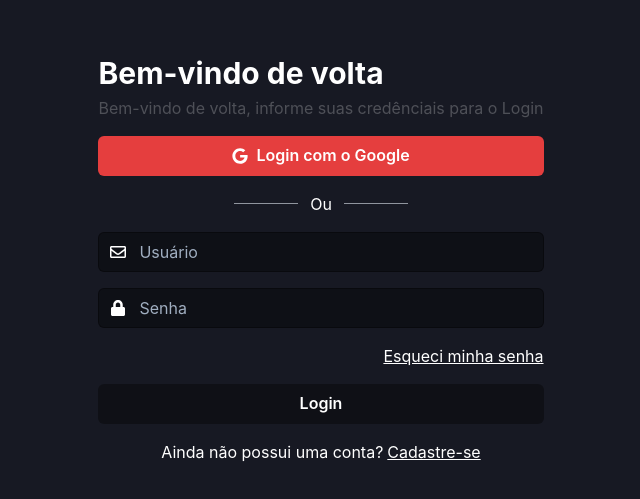
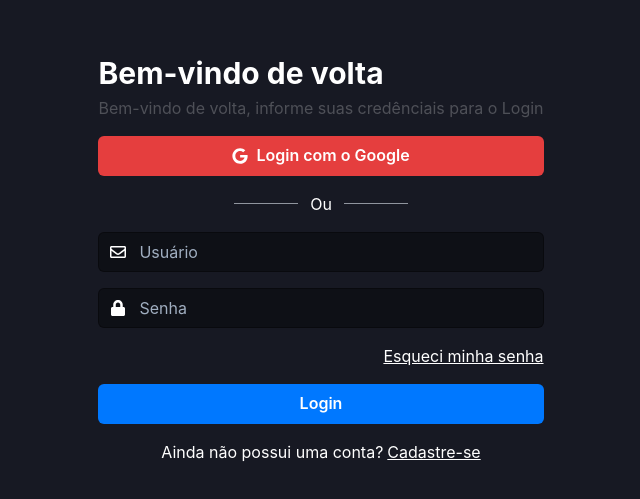
Before and after one commit to fyoussef/frontend-form-login, a Next.js app: page / in a window 1280 px wide. Shown: the part 143-642 px from the top of the page, without its empty margins (319-959 px from the left). Built offline with nearby package versions, Linux system fonts and the light colour scheme.

Commit message:
Mudando cor do botão de login

```diff
--- a/src/pages/index.tsx
+++ b/src/pages/index.tsx
@@ -120,7 +120,7 @@ export default function Home() {
         </Text>
 
         <Button
-          colorScheme='blackAlpha'
+          colorScheme='messenger'
           mt='4'
         >
           Login
```
